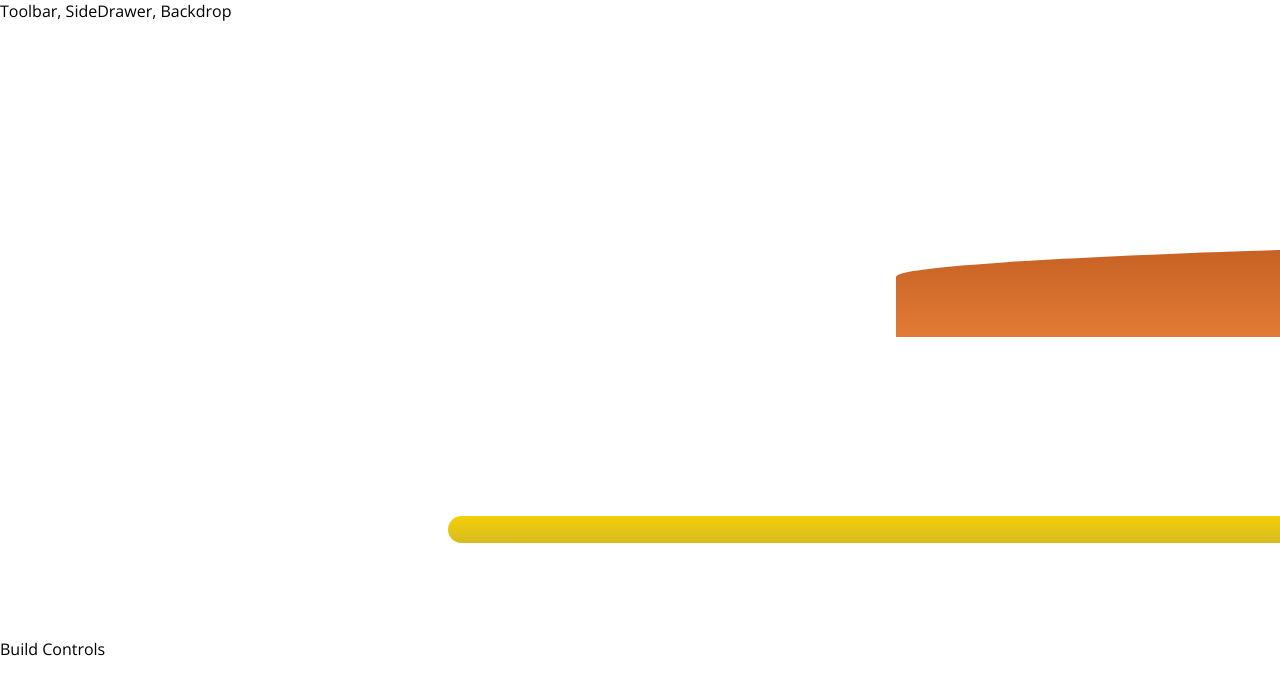
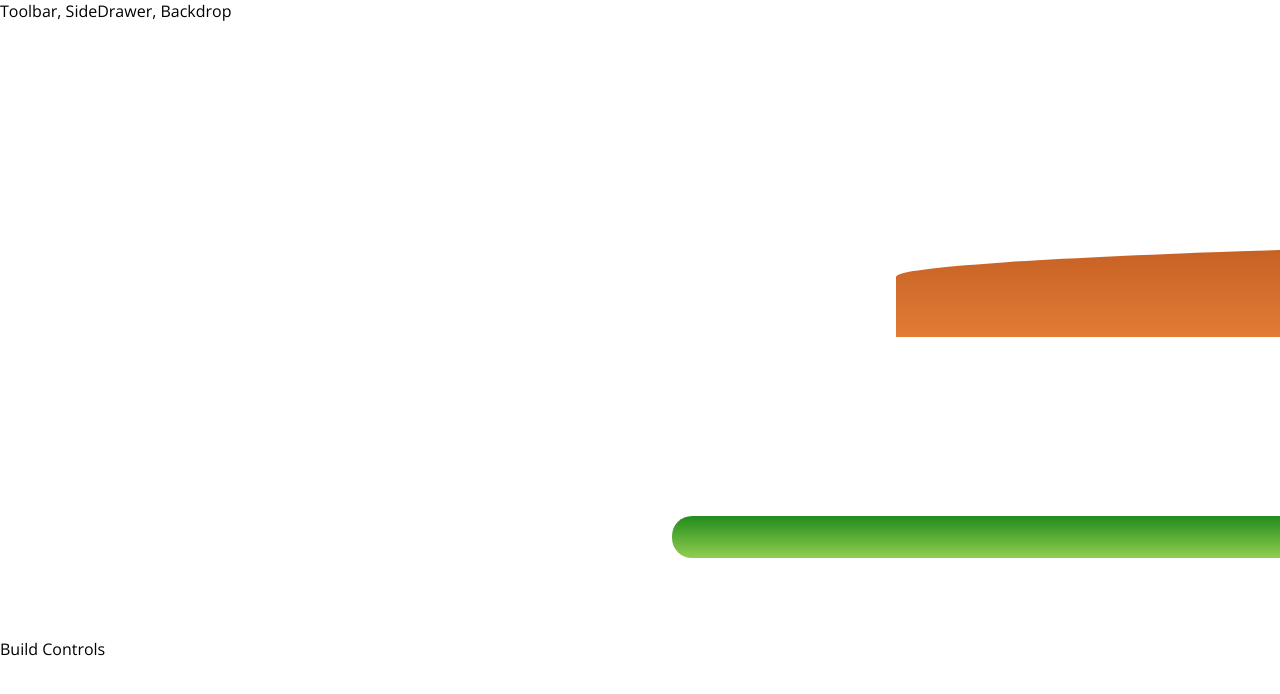
Before and after one commit to samfolo/burger-builder, a React (Create React App) app: page / in a window 1280 px wide. Shown: the top 694 px of the page. Built offline with nearby package versions, Linux system fonts and the light colour scheme.

Commit message:
add dynamic ingredient presentation

```diff
--- a/src/components/Burger/Burger.js
+++ b/src/components/Burger/Burger.js
@@ -3,11 +3,26 @@ import BurgerIngredient from './BurgerIngredient/BurgerIngredient'
 import Classes from './Burger.module.css';
 
 const Burger = props => {
-   return (
+  const renderIngredients = () => {
+    const renderedIngredients = [];
+
+    props.ingredients.forEach((selected, i) => {
+      for (let i = 0; i < selected.amount; i++) {
+        renderedIngredients.push(
+          <BurgerIngredient
+            key={`id_${selected.ingredient}_${i + 1}`}
+            type={selected.ingredient} />
+        );
+      }
+    });
+
+    return renderedIngredients;
+  }
+
+  return (
     <div className={Classes.Burger}>
       <BurgerIngredient type="bread-top" />
-      <BurgerIngredient type="cheese" />
-      <BurgerIngredient type="meat" />
+      {renderIngredients()}
       <BurgerIngredient type="bread-bottom" />
     </div>
    );
--- a/src/components/Burger/BurgerIngredient/BurgerIngredient.js
+++ b/src/components/Burger/BurgerIngredient/BurgerIngredient.js
@@ -25,7 +25,7 @@ class BurgerIngredient extends React.Component {
       case ('cheese'):
         ingredient = <div className={Classes.Cheese}></div>
         break;
-      case ('saladt'):
+      case ('salad'):
         ingredient = <div className={Classes.Salad}></div>
         break;
       case ('bacon'):
--- a/src/containers/BurgerBuilder/BurgerBuilder.js
+++ b/src/containers/BurgerBuilder/BurgerBuilder.js
@@ -3,10 +3,23 @@ import Aux from '../../hoc/Aux'
 import Burger from '../../components/Burger/Burger';
 
 class BurgerBuilder extends React.Component {
+  constructor(props) {
+    super(props);
+
+    this.state = {
+      ingredients: [
+        { ingredient: 'salad', amount: 1 },
+        { ingredient: 'bacon', amount: 1 },
+        { ingredient: 'cheese', amount: 2 },
+        { ingredient: 'meat', amount: 2 },
+      ],
+    }
+  }
+
   render() {
     return (
       <Aux>
-        <Burger />
+        <Burger ingredients={this.state.ingredients} />
         <div>Build Controls</div>
       </Aux>
     );
```
